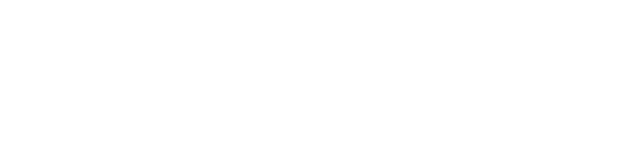
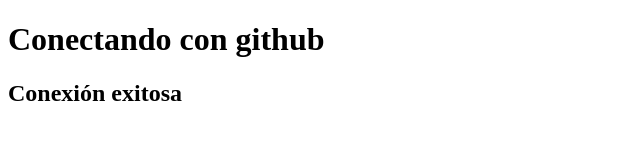
Before and after one commit to Raul-code360/amplify-aws, a plain HTML site: page index.html in a window 1280 px wide. Shown: the whole page, without its empty margins (0-640 px from the left). Drawn offline with Linux system fonts and the light colour scheme.

Commit message:
Segundo comentario

```diff
--- a/index.html
+++ b/index.html
@@ -6,6 +6,7 @@
     <title>Git</title>
 </head>
 <body>
-
+    <h1>Conectando con github</h1>
+    <h2>Conexión exitosa</h2>
 </body>
 </html>
```
